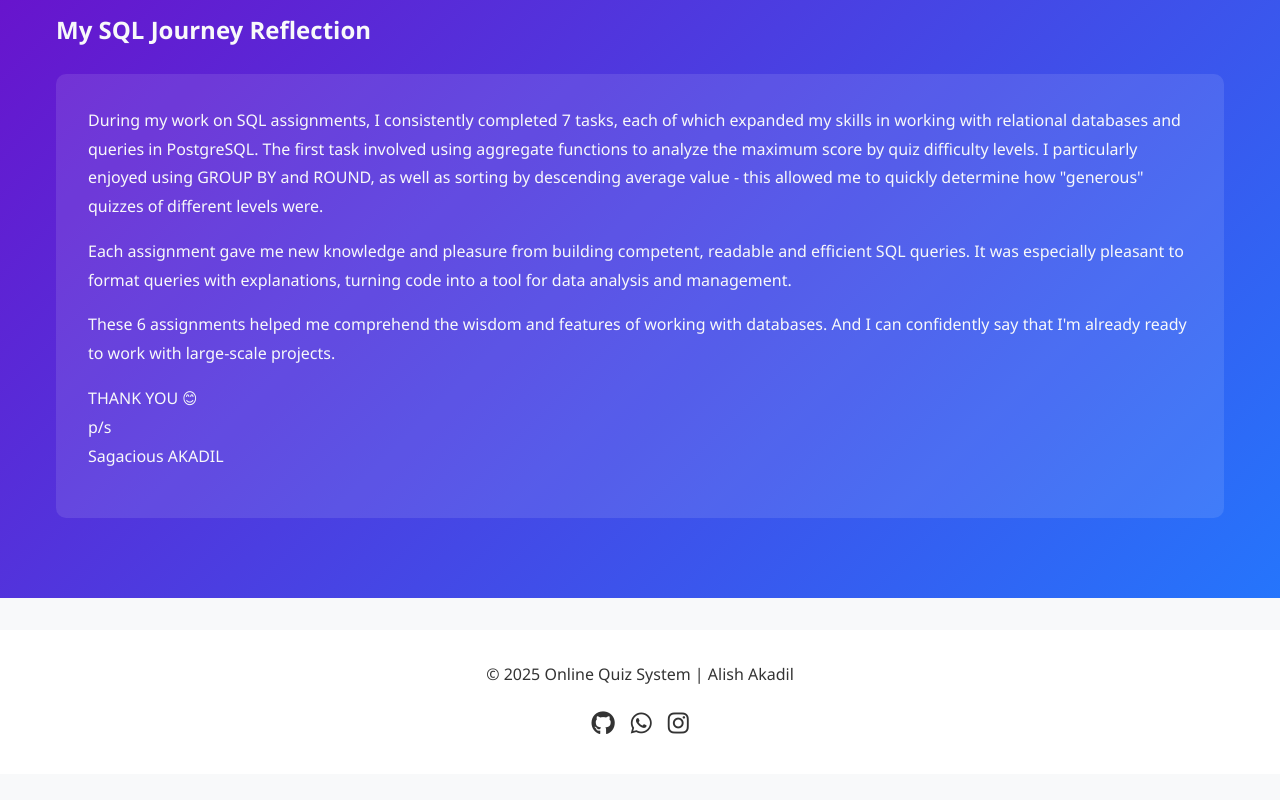
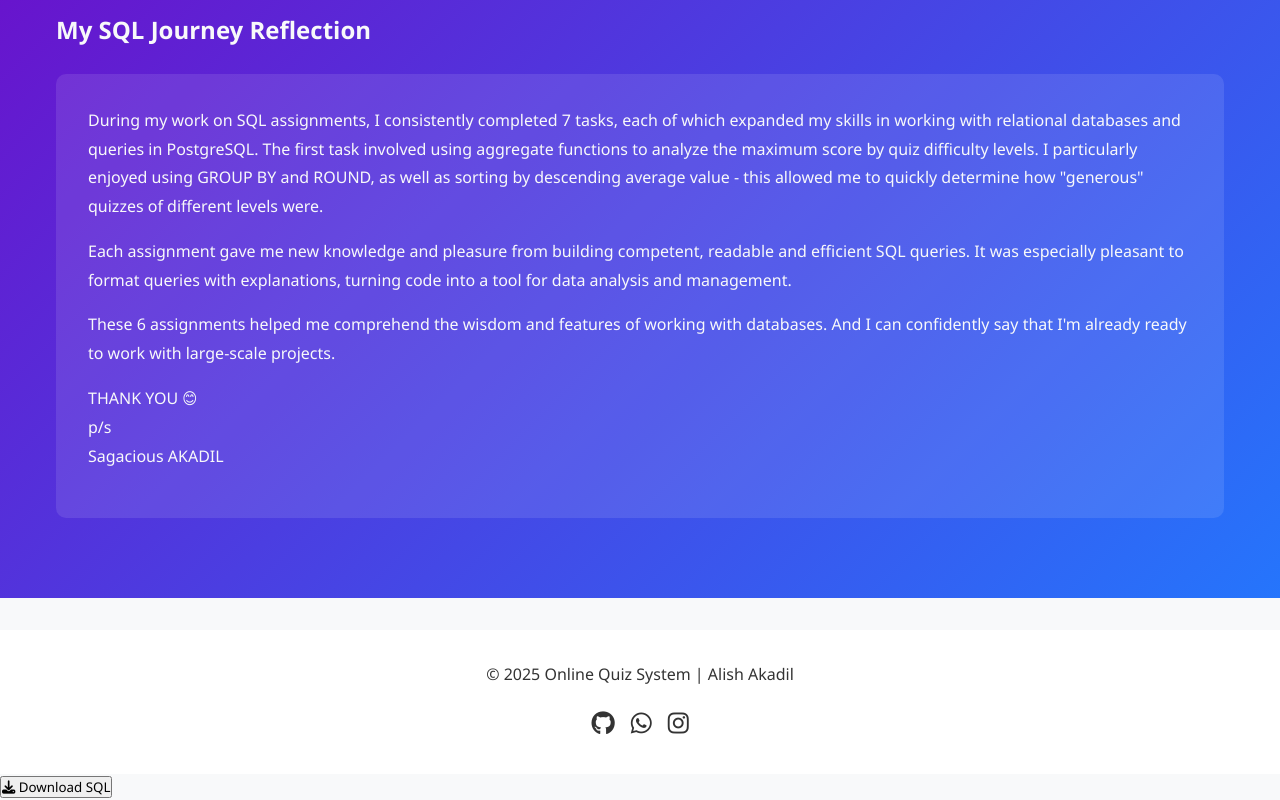
Before and after one commit to AQADIL/dbms3, a plain HTML site: page index.html in a window 1280 px wide. Shown: the part 984-1784 px from the top of the page. Before the commit the page ends 1758 px from the top, so only its background shows below. Drawn offline with Linux system fonts and the light colour scheme.

Commit message:
Update index.html

```diff
--- a/index.html
+++ b/index.html
@@ -114,7 +114,9 @@
             <a href="https://www.instagram.com/aqdlsh/"><i class="fab fa-instagram"></i></a>
         </div>
     </footer>
-
+    <button class="sql-download-btn" id="downloadSql">
+  <i class="fas fa-download"></i> Download SQL
+</button>
     <script src="script.js"></script>
 </body>
 </html>
```
